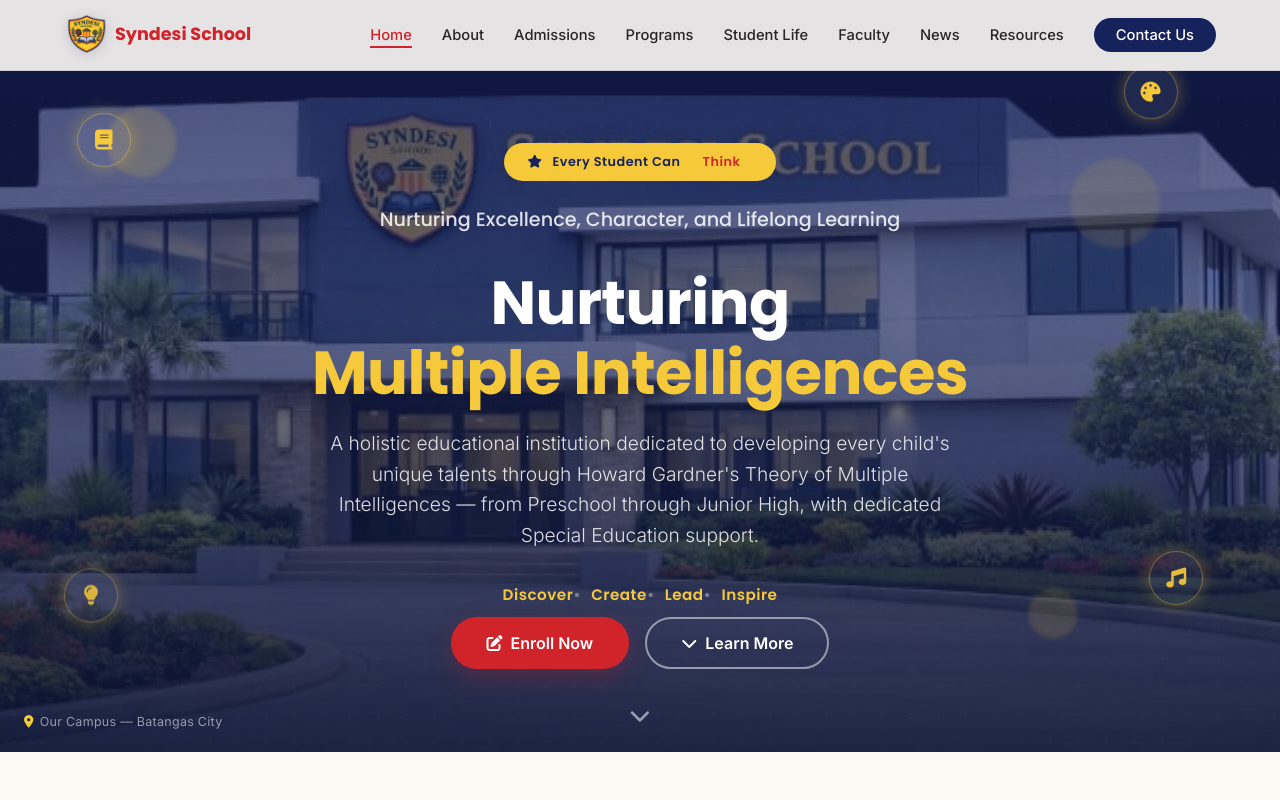
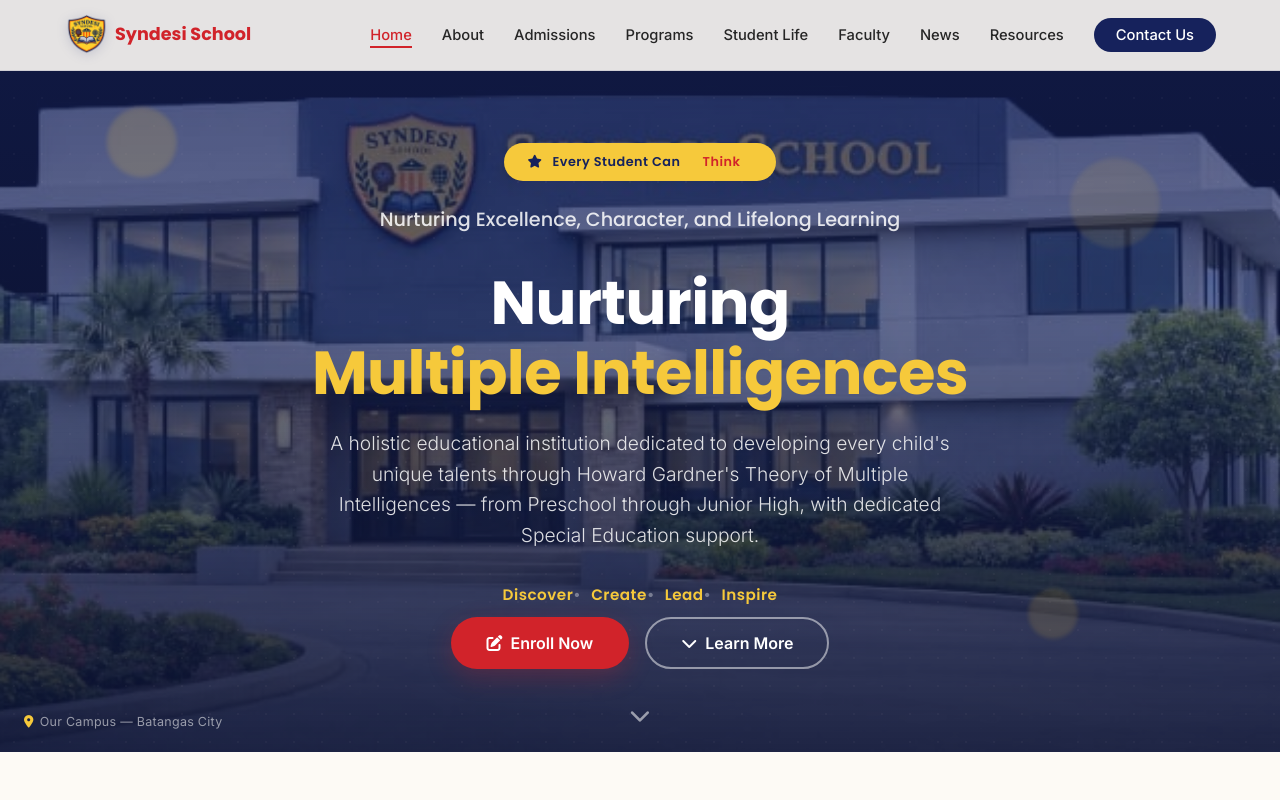
Before and after one commit to mcdeocampo/syndesi-cms, a Next.js app: page / in a window 1280 px wide. Shown: the top 800 px of the page. Built offline with nearby package versions, Linux system fonts and the light colour scheme; no server answers; the database is empty.

Commit message:
Remove the floating subject icons from the hero
Drops only the .hero-mi-orbit ring of 8 icons per request; the background
shapes, rings, badge, headline, buttons, and campus photo all stay. Cleaner
hero without losing the ambient motion.

Co-Authored-By: Claude Opus 4.8 <noreply@anthropic.com>

```diff
--- a/app/(site)/page.tsx
+++ b/app/(site)/page.tsx
@@ -40,33 +40,6 @@ export default async function HomePage() {
           <span className="shape-2"></span>
           <span className="shape-3"></span>
           <span className="shape-4"></span>
-        </div>
-
-        <div className="hero-mi-orbit" aria-hidden="true">
-          <span className="mi-icon-wrap mi-tier-1 mi-pos-1" title="Linguistic / Communication">
-            <span className="mi-icon"><i className="fas fa-book"></i></span>
-          </span>
-          <span className="mi-icon-wrap mi-tier-3 mi-pos-2" title="Logical / Science">
-            <span className="mi-icon"><i className="fas fa-atom"></i></span>
-          </span>
-          <span className="mi-icon-wrap mi-tier-1 mi-pos-3" title="Creativity / Arts">
-            <span className="mi-icon"><i className="fas fa-palette"></i></span>
-          </span>
-          <span className="mi-icon-wrap mi-tier-1 mi-pos-4" title="Music">
-            <span className="mi-icon"><i className="fas fa-music"></i></span>
-          </span>
-          <span className="mi-icon-wrap mi-tier-2 mi-pos-5" title="Sports / Physical Development">
-            <span className="mi-icon"><i className="fas fa-futbol"></i></span>
-          </span>
-          <span className="mi-icon-wrap mi-tier-3 mi-pos-6" title="Leadership / Collaboration">
-            <span className="mi-icon"><i className="fas fa-users"></i></span>
-          </span>
-          <span className="mi-icon-wrap mi-tier-2 mi-pos-7" title="Nature / Discovery">
-            <span className="mi-icon"><i className="fas fa-seedling"></i></span>
-          </span>
-          <span className="mi-icon-wrap mi-tier-1 mi-pos-8" title="Innovation / Problem Solving">
-            <span className="mi-icon"><i className="fas fa-lightbulb"></i></span>
-          </span>
         </div>
 
         <div className="hero-inner">
```
